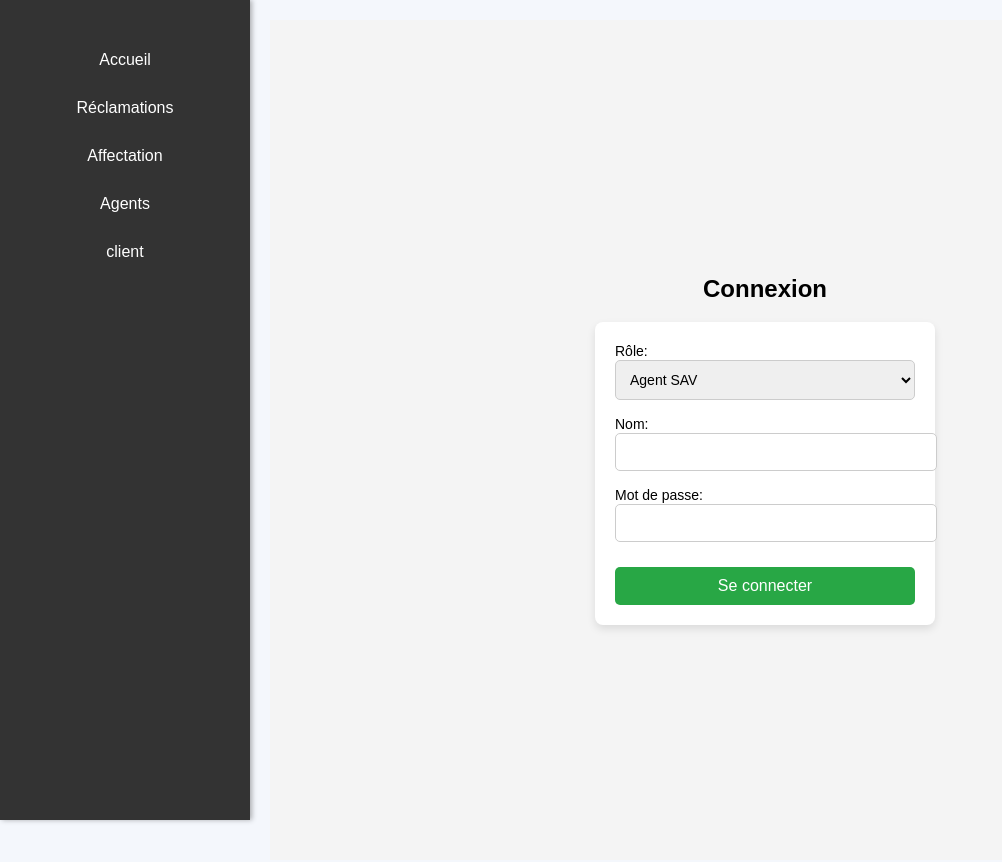
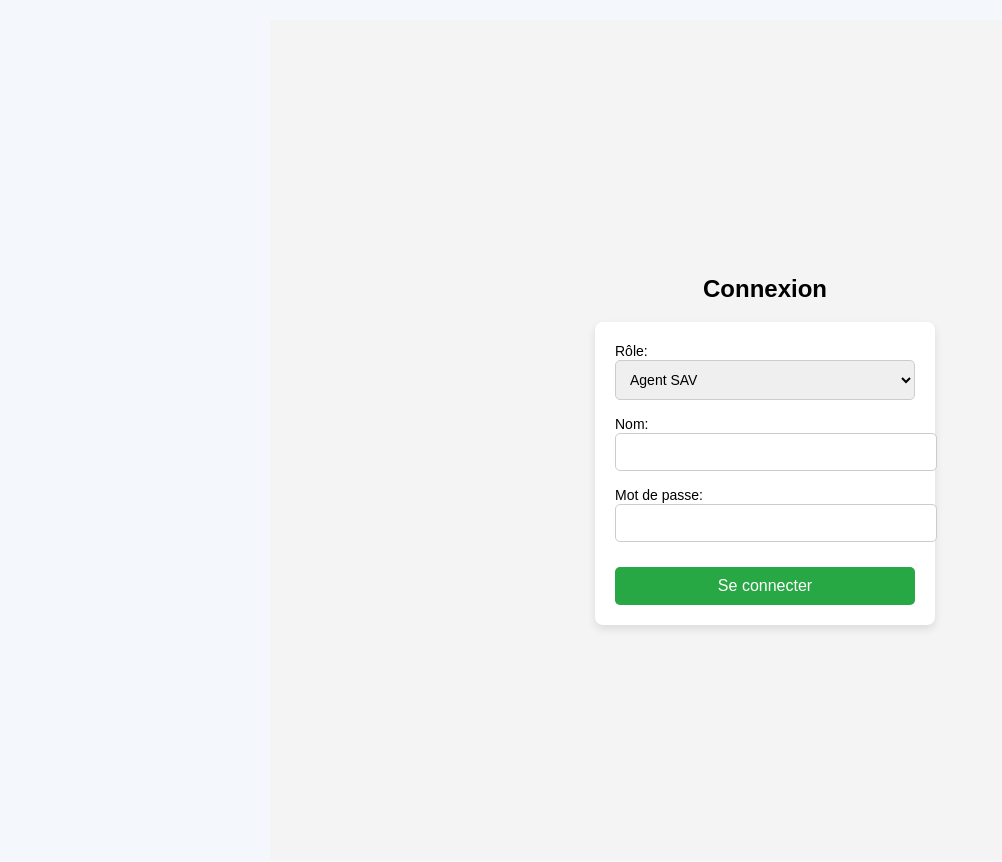
Before and after one commit to haider15/frontendReclamtion, a React (Create React App) app: page /login in a window 1280 px wide. Shown: the top 862 px of the page, without its empty margins (0-1002 px from the left). Built offline with nearby package versions, Linux system fonts and the light colour scheme.

Commit message:
ajout dokerfile

```diff
--- a/src/App.jsx
+++ b/src/App.jsx
@@ -1,20 +1,22 @@
 import React from 'react';
-import { BrowserRouter as Router, Routes, Route, Navigate } from 'react-router-dom';
-import Sidebar from './components/Sidebar'; // Assurez-vous que Sidebar est bien importé
+import { BrowserRouter as Router, Routes, Route, Navigate, useLocation } from 'react-router-dom';
+import Sidebar from './components/Sidebar';
 import AgentSAVTable from './components/AgentSAVTable';
 import ClientTable from './components/ClientTable';
 import ReclamationTable from './components/ReclamationTable';
 import SuiviReclamationTable from './components/SuiviReclamation';
 import Affectation from './components/Affectation';
-import './App.css'; // Importer votre CSS si nécessaire
 import ClientInterface from './components/ClientInterface';
 import Login from './components/Login';
+import './App.css';
 
-const App = () => {
+const AppLayout = () => {
+  const location = useLocation();
+  const hideSidebar = location.pathname === '/login' || location.pathname === '/';
+
   return (
-    <Router>
     <div className="app">
-        <Sidebar />
+      {!hideSidebar && <Sidebar />}
       <div className="main-content">
         <Routes>
           <Route path="/" element={<Navigate to="/login" />} />
@@ -24,12 +26,17 @@
           <Route path="/reclamations" element={<ReclamationTable />} />
           <Route path="/suivi-reclamations" element={<SuiviReclamationTable />} />
           <Route path="/affectation" element={<Affectation />} />
-           < Route path="/client" element={<ClientInterface />} />
+          <Route path="/client" element={<ClientInterface />} />
         </Routes>
       </div>
     </div>
-    </Router>
   );
 };
 
+const App = () => (
+  <Router>
+    <AppLayout />
+  </Router>
+);
+
 export default App;
--- a/src/components/Sidebar.js
+++ b/src/components/Sidebar.js
@@ -6,7 +6,7 @@
   return (
     <div className="sidebar">
       <ul>
-        <li><a href="/">Accueil</a></li>
+
         <li><a href="/reclamations">Réclamations</a></li>
         <li><a href="/affectation">Affectation</a></li>
         <li><a href="/agents">Agents</a></li>
```
Also changed, not shown: 1 other file (tests, documents, lock files or other folders). Lines whose indentation alone changed are shown as unchanged.
